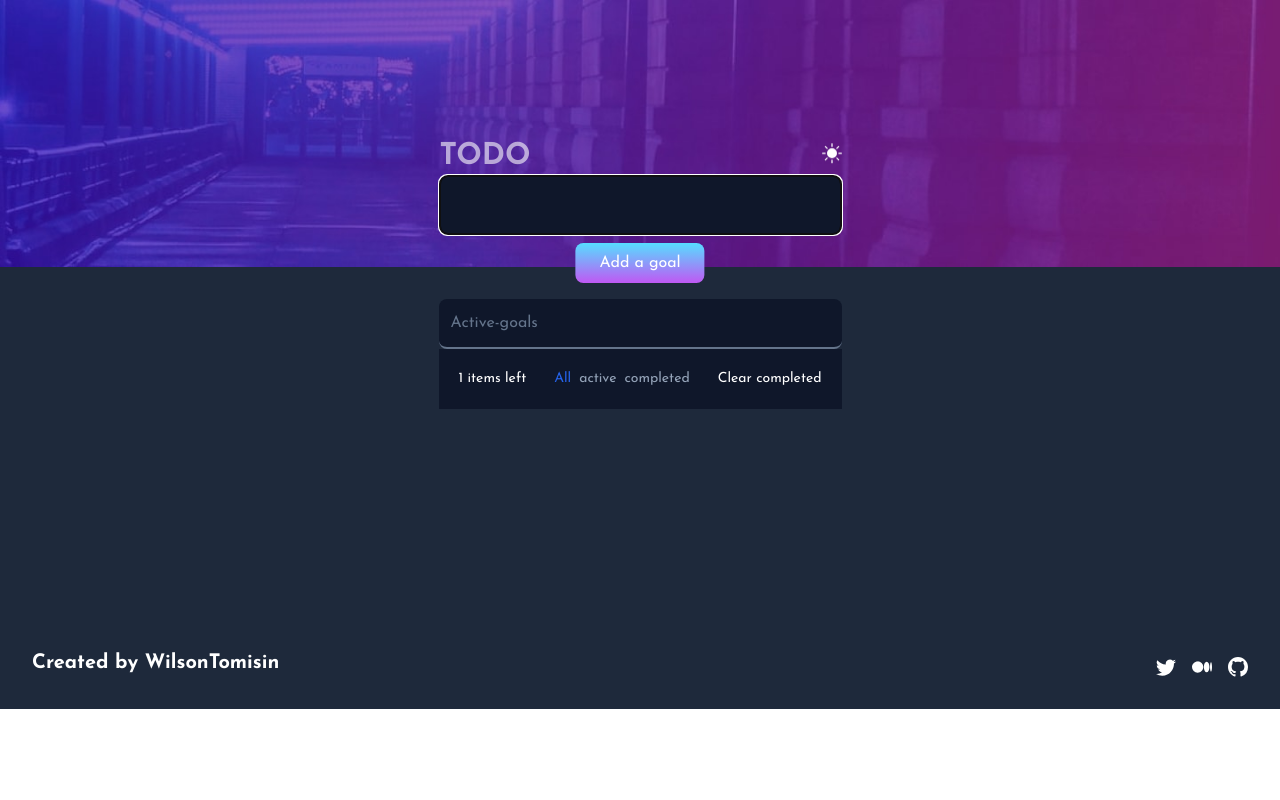
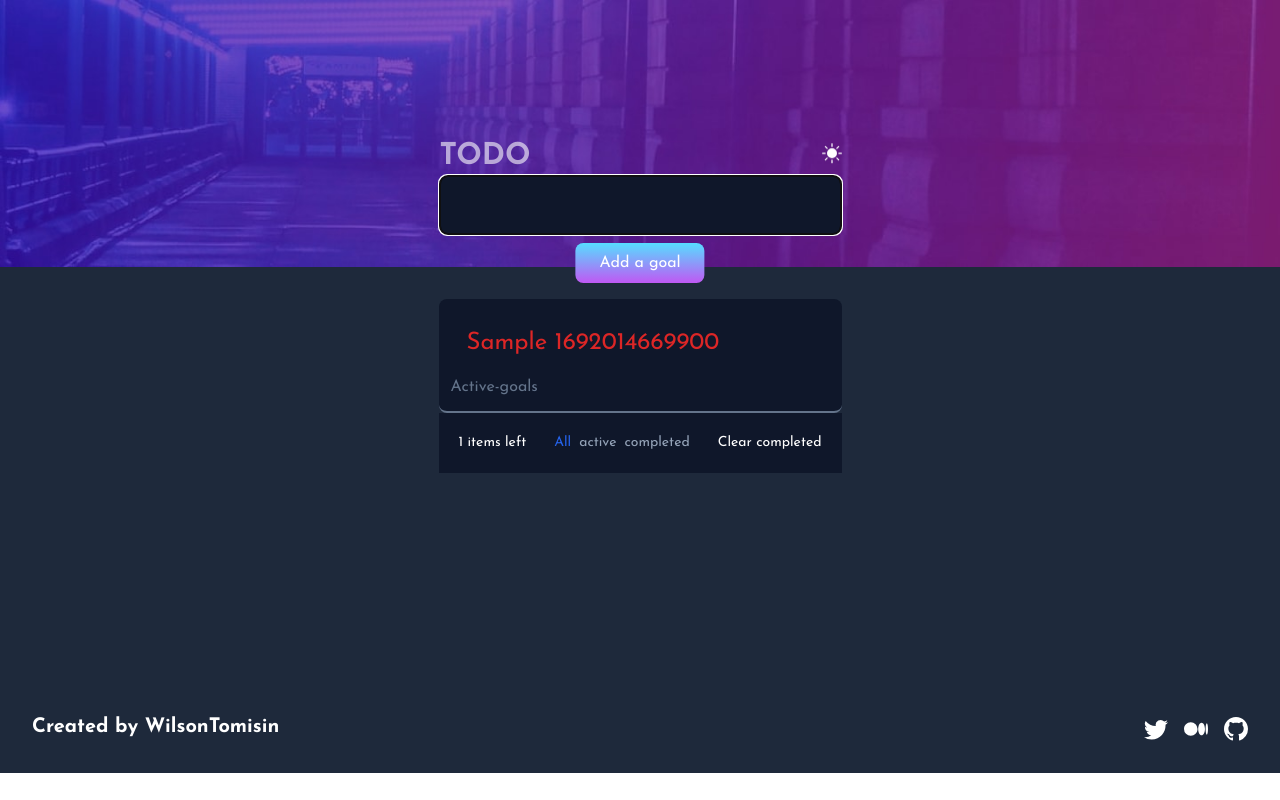
Before and after one commit to WilsonTomisin/todo-app-challenge, a React (Create React App) app: page /active in a window 1280 px wide. Both pictures are taken after typing "Sample" into the empty fields and a click on the button "Add a goal". Built offline with nearby package versions, Linux system fonts and the light colour scheme.

Commit message:
displayed active goals

```diff
--- a/src/components/Activegoals.jsx
+++ b/src/components/Activegoals.jsx
@@ -1,16 +1,20 @@
 import React from 'react'
 
 export const Activegoals = ({list , completedGoals}) => {
-  const [activeGoals, setActiveGoals] = React.useState(list.todo.filter((item)=> item.completed == false))
+  // const [activeGoals, setactiveGoals] = React.useState(list.todo.filter((item,index)=> item. == false))
+
+  function handleActive() {
+    console.log('clicked active link')
+  }
 
   return (
-    <div className=' mt-4 rounded-lg border-b-2 border-slate-500 bg-slate-900 h-auto w-full p-3 text-white'>
-        {activeGoals.map((item, index)=>{
-
+    <div className=' mt-4 rounded-lg border-b-2 border-slate-500 bg-slate-900 h-auto w-full p-3 text-white' onClick={handleActive}>
+        {list.todo.map((item, index)=>{
+          const isdisabled = item.disabled == true
           return(
             <div key={ index } className=' p-4 text-2xl text-red-600'>
-              {item.text},
-              <span> { item.id } </span>
+              {!isdisabled &&  item.text}
+              <span> { !isdisabled && item.id } </span>
             </div>
           )
         })}
--- a/src/components/Footer.jsx
+++ b/src/components/Footer.jsx
@@ -15,7 +15,7 @@ export const Footer = ({islight}) => {
            {links.map((item, index)=>{
             const paddingx = index==1 ? 'px-4' : ''
             return(
-                <li key={index} className={`${paddingx}`}>
+                <li key={index} className={`${paddingx} text-2xl`}>
                     <a href= {item.link} target='__blank'> {item.icon} </a>
                 </li>
             )
--- a/src/components/Todo.jsx
+++ b/src/components/Todo.jsx
@@ -85,7 +85,7 @@ export const Todo = ({islight, setLight}) => {
             {<Routes>
                <Route path='/' element={<Todolist list={state} dispatch={dispatch}  setcompletedGoals={setcompletedGoals}  setActiveGoals={ setActiveGoals}  />} />
                <Route path='/active' element={<Activegoals list={state} completedGoals={ completedGoals} activeGoals = { activeGoals}/>}/>
-               <Route path='/completed' element={<Completedgoals setcompletedGoals={setcompletedGoals} completedGoals={completedGoals}/>}/>
+               <Route path='/completed' element={<Completedgoals setcompletedGoals={setcompletedGoals} completedGoals={completedGoals} list={state}/>}/>
 
             </Routes>}
             <div className=' bg-slate-900 text-white flex items-center justify-between text-sm font-medium p-5'>
```
Also changed, not shown: src/components/Completedgoals.jsx (+6 -4 lines).
